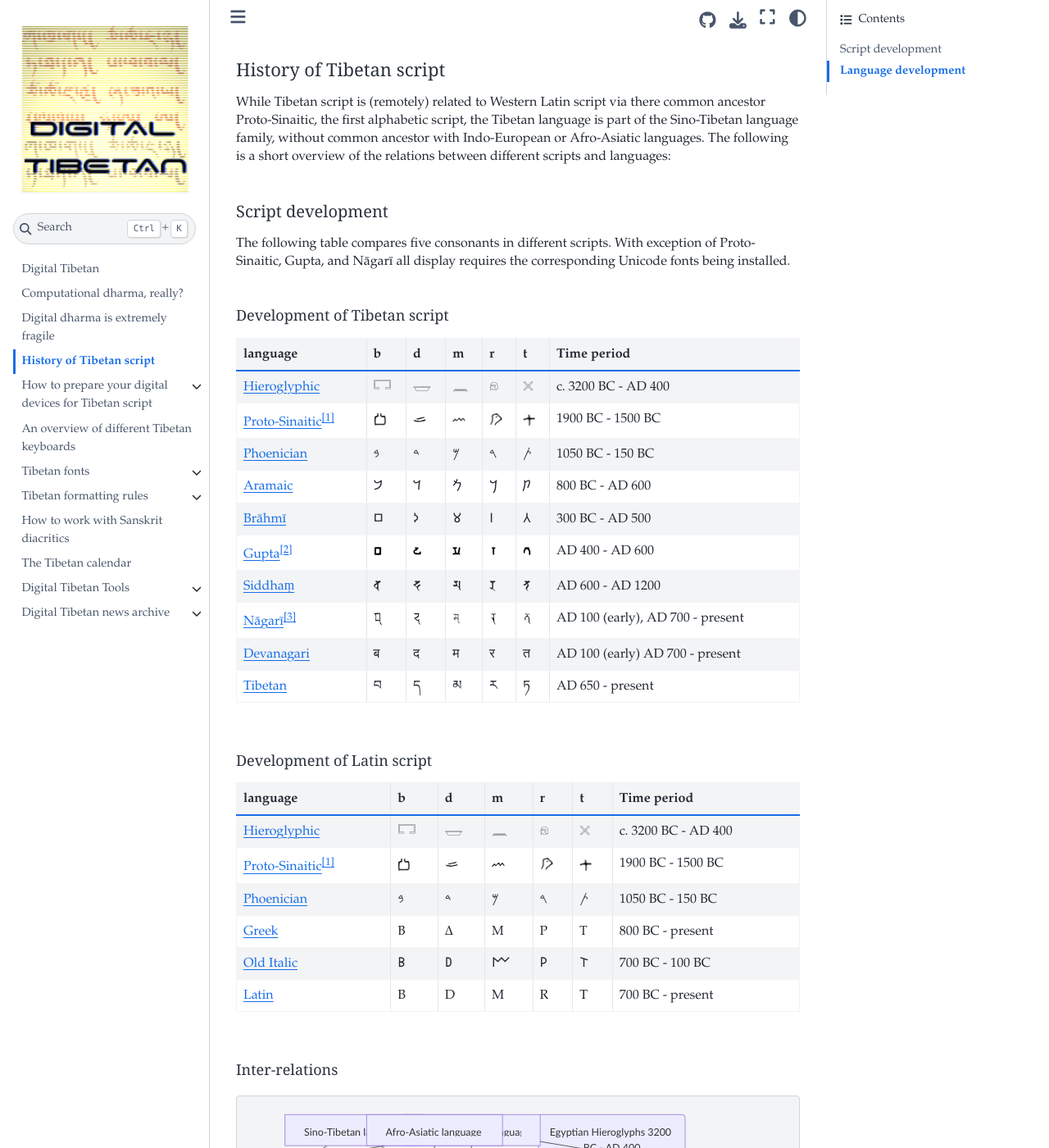
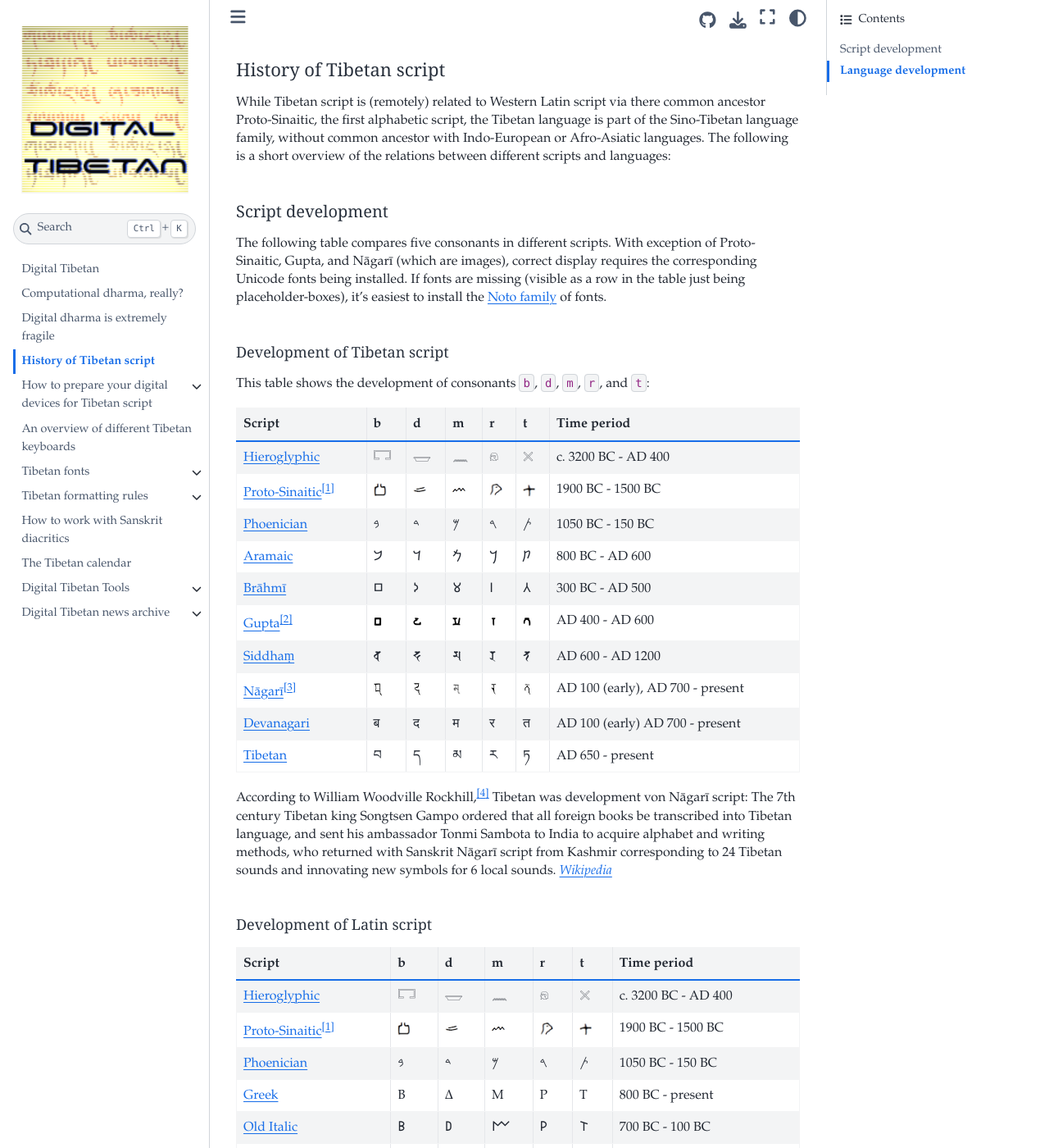
Before and after one commit to DigitalTibetan/DigitalTibetan, a Jupyter Book: the page built from docs/tibetan_script_history.md, in a window 1280 px wide and 1400 px high. Shown: the whole window at 82% size. Built offline with Jupyter Book 1.0.4 settings and Sphinx 7.4.7 and the Sphinx Book theme 1.1.4, drawn with Linux system fonts in a browser that asks for light colours; some of the changed text lies outside the part shown.

Commit message:
more history of Tibetan script

```diff
--- a/docs/tibetan_script_history.md
+++ b/docs/tibetan_script_history.md
@@ -4,11 +4,14 @@ While Tibetan script is (remotely) related to Western Latin script via there com
 
 ## Script development
 
-The following table compares five consonants in different scripts. With exception of Proto-Sinaitic, Gupta, and Nāgarī all display requires the corresponding Unicode fonts being installed.
+The following table compares five consonants in different scripts. With exception of Proto-Sinaitic, Gupta, and Nāgarī (which are images), correct display requires the corresponding Unicode fonts being installed. If fonts are missing (visible as a row in the table just being placeholder-boxes), it's easiest to install the [Noto family](https://fonts.google.com/noto) of fonts.
 
+(tibetan_script_development)=
 ### Development of Tibetan script
 
-|language | b | d | m | r | t | Time period |
+This table shows the development of consonants `b`, `d`, `m`, `r`, and `t`:
+
+| Script | b | d | m | r | t | Time period |
 | :- | - | - | - | - | - | :- |
 | [Hieroglyphic](https://en.wikipedia.org/wiki/Egyptian_hieroglyphs) | 𓉐  | 𓉿  | 𓈖  | 𓁶 | 𓏴 | c. 3200 BC - AD 400 |
 | [Proto-Sinaitic](https://en.wikipedia.org/wiki/Proto-Sinaitic_script)[^proto_sinaitic] | <img src="Images/ProtoSinaitic-b.jpg" width="16px" /> | <img src="Images/ProtoSinaitic-d.jpg" width="16px" /> | <img src="Images/ProtoSinaitic-m.jpg" width="16px" /> | <img src="Images/ProtoSinaitic-r.jpg" width="16px" /> | <img src="Images/ProtoSinaitic-t.jpg" width="16px" /> | 1900 BC - 1500 BC |
@@ -21,9 +24,13 @@ The following table compares five consonants in different scripts. With exceptio
 | [Devanagari](https://en.wikipedia.org/wiki/Devanagari) | ब | द | म | र | त | AD 100 (early) AD 700 - present |
 | [Tibetan](https://en.wikipedia.org/wiki/Tibetan_script) | བ | ད | མ | ར | ཏ | AD 650 - present |
 
+According to William Woodville Rockhill,[^nagari_origin] Tibetan was development von Nāgarī script: The 7th century Tibetan king Songtsen Gampo ordered that all foreign books be transcribed into Tibetan language, and sent his ambassador Tonmi Sambota to India to acquire alphabet and writing methods, who returned with Sanskrit Nāgarī script from Kashmir corresponding to 24 Tibetan sounds and innovating new symbols for 6 local sounds. [_Wikipedia_](https://en.wikipedia.org/wiki/N%C4%81gar%C4%AB_script)
+
+[^nagari_origin]: William Woodville Rockhill, [_Annual Report of the Board of Regents of the Smithsonian Institution_](https://books.google.com/books?id=avFDAQAAMAAJ&pg=PA671), p. 671, at Google Books, United States National Museum, page 671.
+
 ### Development of Latin script
 
-|language | b | d | m | r | t | Time period |
+| Script | b | d | m | r | t | Time period |
 | :- | - | - | - | - | - | :- |
 | [Hieroglyphic](https://en.wikipedia.org/wiki/Egyptian_hieroglyphs) | 𓉐  | 𓉿  | 𓈖  | 𓁶 | 𓏴 | c. 3200 BC - AD 400 |
 | [Proto-Sinaitic](https://en.wikipedia.org/wiki/Proto-Sinaitic_script)[^proto_sinaitic] | <img src="Images/ProtoSinaitic-b.jpg" width="16px" /> | <img src="Images/ProtoSinaitic-d.jpg" width="16px" /> | <img src="Images/ProtoSinaitic-m.jpg" width="16px" /> | <img src="Images/ProtoSinaitic-r.jpg" width="16px" /> | <img src="Images/ProtoSinaitic-t.jpg" width="16px" /> | 1900 BC - 1500 BC |
```
Also changed, not shown: docs/computers_macos.md (+1 -1 lines), docs/computers_windows.md (+1 -0 lines), docs/tibetan_fonts.md (+5 -0 lines).
